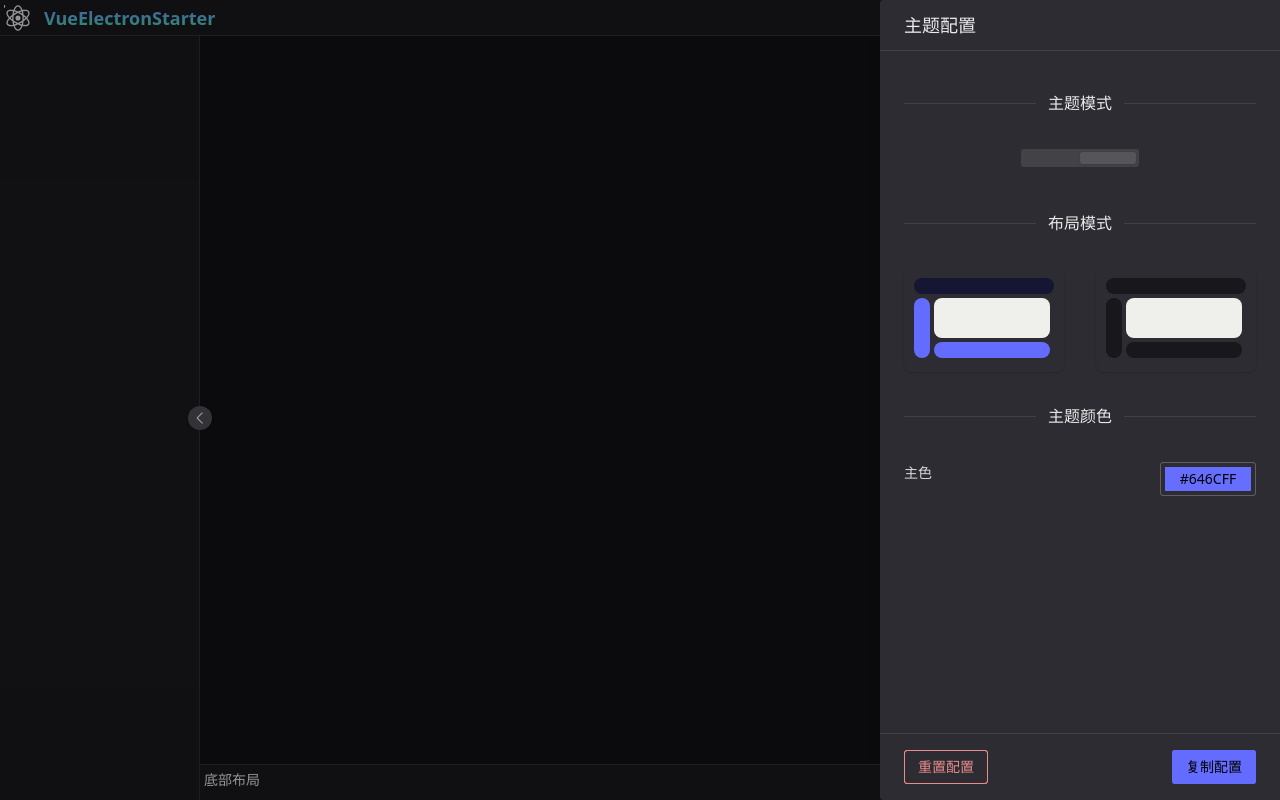
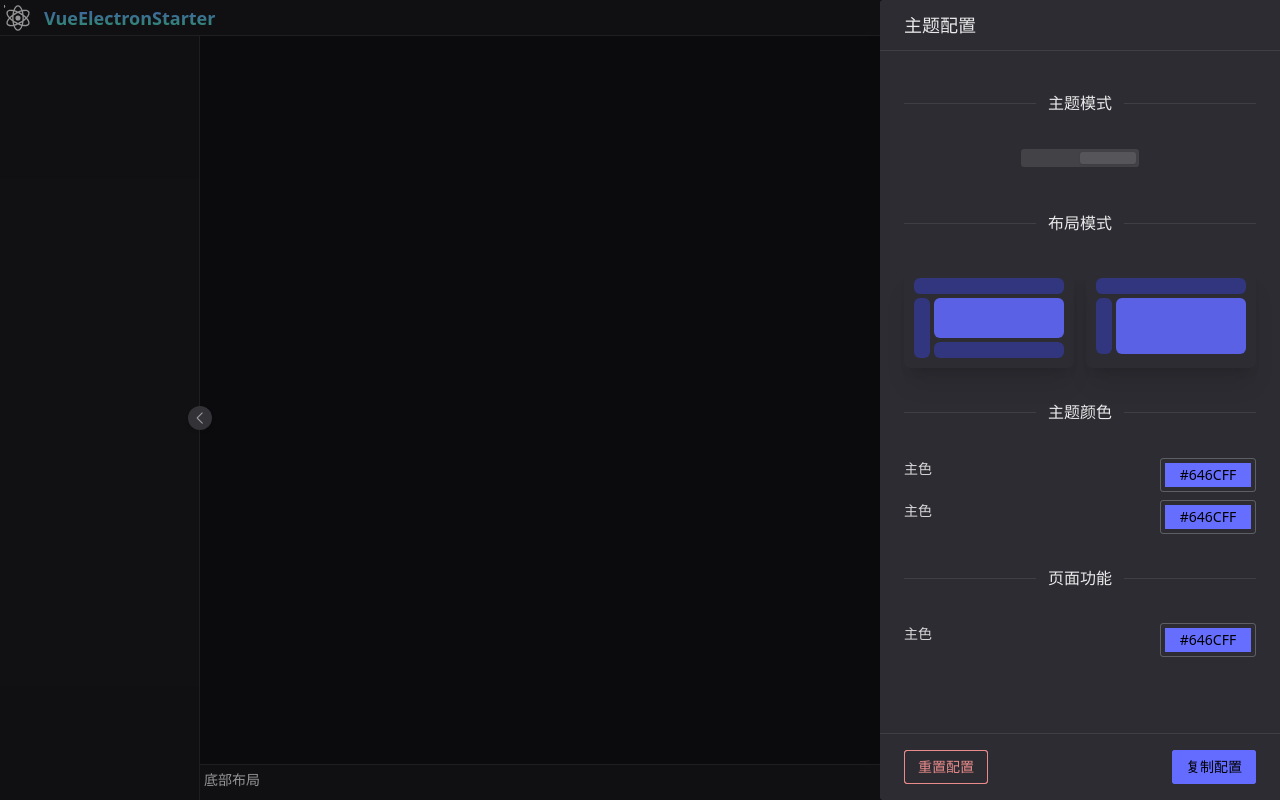
Before and after one commit to versiw/VueElectronStarter, a Vue app: page /about in a window 1280 px wide. Both pictures are taken after a click on the button 1055 px from the left and 18 px from the top of the page. Built offline with nearby package versions, Linux system fonts and the light colour scheme.

Commit message:
feat: 新增布局切换功能 ; 修改标题栏明亮模式下字体颜色冲突问题 ； 优化主题配置中的布局缩略图

```diff
--- a/config/theme.config.ts
+++ b/config/theme.config.ts
@@ -4,7 +4,9 @@ const themeConfig: ThemeConfig = {
   themeScheme: 'dark',
   layoutBase: 'default',
   themeColor: {
-    primaryColor: '#646CFF'
+    primaryColor: '#646CFF',
+    primaryColorHover: '#646CFF',
+    primaryColorPressed: '#646CFF'
   }
 }
 
--- a/config/theme.d.ts
+++ b/config/theme.d.ts
@@ -6,5 +6,7 @@ export default interface ThemeConfig {
   // 主题颜色
   themeColor: {
     primaryColor: string
+    primaryColorHover: string
+    primaryColorPressed: string
   }
 }
--- a/src/main/index.ts
+++ b/src/main/index.ts
@@ -22,7 +22,7 @@ function createWindow(): void {
     titleBarOverlay: {
       color: 'rgba(0,0,0,0)',
       height: 36,
-      symbolColor: 'white'
+      symbolColor: 'gray'
     },
     autoHideMenuBar: true,
     ...(process.platform === 'linux' ? { icon } : {}),
--- a/src/renderer/src/hooks/common/useThemeConfig.ts
+++ b/src/renderer/src/hooks/common/useThemeConfig.ts
@@ -1,6 +1,6 @@
 import globalConfig from '@config/index'
 import ThemeConfig from '@config/theme'
-import { ref, watchEffect } from 'vue'
+import { ref, watch, watchEffect } from 'vue'
 
 const temp = globalConfig.themeConfig
 const initThemeConfig = JSON.parse(JSON.stringify(temp))
@@ -15,15 +15,17 @@ export const useThemeConfig = () => {
     console.log(`initThemeConfig changed to ${JSON.stringify(initThemeConfig)}`)
   })
 
-  // watch(
-  //   () => themeConfig.value,
-  //   (newVal) => {
-  //     console.log(`themeConfig changed to ${JSON.stringify(newVal)}`)
-  //   },
-  //   {
-  //     deep: true
-  //   }
-  // )
+  // 监听 primaryColor 变化，同步 primaryColorHover 和 primaryColorPressed
+  watch(
+    () => themeConfig.value.themeColor.primaryColor,
+    (newVal) => {
+      themeConfig.value.themeColor.primaryColorHover = newVal
+      themeConfig.value.themeColor.primaryColorPressed = newVal
+    },
+    {
+      deep: true
+    }
+  )
 
   const copyThemeConfigToJSON = async () => {
     try {
--- a/src/renderer/src/layouts/Layout.vue
+++ b/src/renderer/src/layouts/Layout.vue
@@ -4,12 +4,15 @@ import { RouterView } from 'vue-router'
 import { useMenu } from '@renderer/hooks/layout/menu'
 import NHeader from '@renderer/layouts/NHeader.vue'
 import { useMessage } from 'naive-ui'
+import { useThemeConfig } from '@renderer/hooks/common/useThemeConfig'
 
 window.$message = useMessage()
 
 const isCollapsed = ref(false)
 
 const { activeKey, menuOptions, handleMenuClick } = useMenu()
+
+const { themeConfig } = useThemeConfig()
 </script>
 <template>
   <n-layout class="h-full">
@@ -44,7 +47,9 @@ const { activeKey, menuOptions, handleMenuClick } = useMenu()
         >
           <RouterView />
         </n-layout>
-        <n-layout-footer position="absolute" class="h-9 p-1" bordered> 底部布局 </n-layout-footer>
+        <div v-if="themeConfig.layoutBase === 'default'">
+          <n-layout-footer position="absolute" class="h-9 p-1" bordered> 底部布局 </n-layout-footer>
+        </div>
       </n-layout>
     </n-layout>
   </n-layout>
--- a/src/renderer/src/layouts/ThemeDrawer.vue
+++ b/src/renderer/src/layouts/ThemeDrawer.vue
@@ -61,52 +61,106 @@ const { themeConfig, copyThemeConfigToJSON, resetThemeConfig } = useThemeConfig(
         </n-flex>
         <n-flex vertical>
           <n-divider> 布局模式 </n-divider>
-          <n-grid x-gap="32" y-gap="24" :cols="2">
-            <n-gi class="w-full">
+          <n-flex>
+            <n-tooltip trigger="hover">
+              <template #trigger>
                 <n-layout
-                class="p-2 bg-transparent border-2 rounded-lg border-transparent hover:border-blue-500 shadow dark:shadow-coolGray-5"
+                  class="p-2 hover:cursor-pointer bg-transparent border-2 rounded-md border-transparent hover:border-blue-500 shadow-xl dark:shadow-coolGray-5"
+                  @click="themeConfig.layoutBase = 'default'"
                 >
                   <n-layout-header
-                  class="h-4 rounded-lg"
+                    class="layout-header h-4 rounded-md"
                     :style="{
-                    backgroundColor: themeConfig.themeColor.primaryColor,
-                    backgroundImage: `linear-gradient(to right, rgba(0, 0, 0, 0.8), rgba(0, 0, 0, 0.8))`,
-                    backgroundBlendMode: 'multiply'
+                      backgroundColor: themeConfig.themeColor.primaryColor
                     }"
                   ></n-layout-header>
                   <n-layout has-sider class="bg-transparent">
                     <n-layout-sider
-                    class="w-4 rounded-lg my-1 bg-opacity-50 bg-blend-multiply"
-                    :style="{ backgroundColor: themeConfig.themeColor.primaryColor }"
+                      class="layout-sider w-4 rounded-md mt-1 mr-1 bg-opacity-50 bg-blend-multiply"
+                      :style="{
+                        backgroundColor: themeConfig.themeColor.primaryColor
+                      }"
                     ></n-layout-sider>
                     <n-layout class="bg-transparent">
-                    <n-layout-content class="h-10 rounded-lg m-1 invert"> </n-layout-content>
+                      <n-layout-content
+                        class="layout-content h-10 rounded-md mt-1"
+                        :style="{
+                          backgroundColor: themeConfig.themeColor.primaryColor
+                        }"
+                      >
+                      </n-layout-content>
                       <n-layout-footer
-                      class="h-4 rounded-lg m-1"
-                      :style="{ backgroundColor: themeConfig.themeColor.primaryColor }"
+                        class="layout-footer h-4 rounded-md mt-1"
+                        :style="{
+                          backgroundColor: themeConfig.themeColor.primaryColor
+                        }"
                       ></n-layout-footer>
                     </n-layout>
                   </n-layout>
                 </n-layout>
-            </n-gi>
-            <n-gi class="w-full">
+              </template>
+              默认布局
+            </n-tooltip>
+            <n-tooltip trigger="hover">
+              <template #trigger>
                 <n-layout
-                class="p-2 bg-transparent border-2 rounded-lg border-transparent hover:border-blue-500 shadow dark:shadow-coolGray-5"
+                  class="p-2 hover:cursor-pointer bg-transparent border-2 rounded-md border-transparent hover:border-blue-500 shadow-xl dark:shadow-coolGray-5"
+                  @click="themeConfig.layoutBase = 'no-footer'"
                 >
-                <n-layout-header class="h-4 rounded-lg"></n-layout-header>
+                  <n-layout-header
+                    class="layout-header h-4 rounded-md"
+                    :style="{
+                      backgroundColor: themeConfig.themeColor.primaryColor
+                    }"
+                  ></n-layout-header>
                   <n-layout has-sider class="bg-transparent">
-                  <n-layout-sider class="w-4 rounded-lg my-1"></n-layout-sider>
+                    <n-layout-sider
+                      class="layout-sider w-4 h-14 rounded-md mt-1 mr-1 bg-opacity-50 bg-blend-multiply"
+                      :style="{
+                        backgroundColor: themeConfig.themeColor.primaryColor
+                      }"
+                    ></n-layout-sider>
                     <n-layout class="bg-transparent">
-                    <n-layout-content class="h-10 rounded-lg m-1 invert"> </n-layout-content>
-                    <n-layout-footer class="h-4 rounded-lg m-1"></n-layout-footer>
+                      <n-layout-content
+                        class="layout-content h-14 rounded-md mt-1"
+                        :style="{
+                          backgroundColor: themeConfig.themeColor.primaryColor
+                        }"
+                      >
+                      </n-layout-content>
                     </n-layout>
                   </n-layout>
                 </n-layout>
-            </n-gi>
-          </n-grid>
+              </template>
+              无底部布局
+            </n-tooltip>
+          </n-flex>
         </n-flex>
         <n-flex vertical>
           <n-divider> 主题颜色 </n-divider>
+          <n-flex class="justify-between">
+            <div>主色</div>
+            <n-color-picker
+              v-model:value="themeConfig.themeColor.primaryColor"
+              class="w-24"
+              :modes="['hex', 'rgb', 'hsl']"
+              show-preview
+              :show-alpha="false"
+            />
+          </n-flex>
+          <n-flex class="justify-between">
+            <div>主色</div>
+            <n-color-picker
+              v-model:value="themeConfig.themeColor.primaryColor"
+              class="w-24"
+              :modes="['hex', 'rgb', 'hsl']"
+              show-preview
+              :show-alpha="false"
+            />
+          </n-flex>
+        </n-flex>
+        <n-flex vertical>
+          <n-divider> 页面功能 </n-divider>
           <n-flex class="justify-between">
             <div>主色</div>
             <n-color-picker
@@ -129,4 +183,16 @@ const { themeConfig, copyThemeConfigToJSON, resetThemeConfig } = useThemeConfig(
   </n-drawer>
 </template>
 
-<style scoped></style>
+<style scoped>
+.layout-header,
+.layout-sider,
+.layout-footer {
+  background-image: linear-gradient(to right, rgba(0, 0, 0, 0.5), rgba(0, 0, 0, 0.5));
+  background-blend-mode: multiply;
+}
+
+.layout-content {
+  background-image: linear-gradient(to right, rgba(0, 0, 0, 0.1), rgba(0, 0, 0, 0.1));
+  background-blend-mode: multiply;
+}
+</style>
```
Lines whose indentation alone changed are shown as unchanged.
